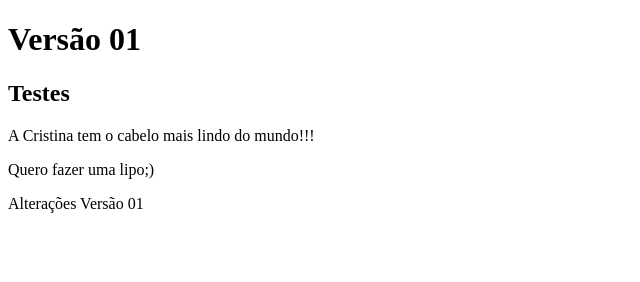
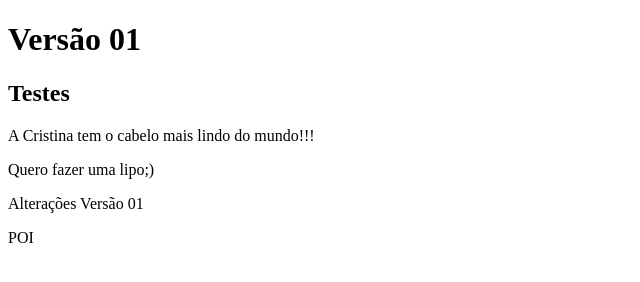
Before and after one commit to Cr1st1n4-1303/aulasINFO21A, a plain HTML site: page index.html in a window 1280 px wide. Shown: the full height of the page, 0-640 px from the left. Drawn offline with Linux system fonts and the light colour scheme.

Commit message:
alteração

```diff
--- a/index.html
+++ b/index.html
@@ -12,5 +12,6 @@
 
     <p>Quero fazer uma lipo;)</p>
     <p>Alterações Versão 01</p>
+    <p>POI</p>
 </body>
 </html>
```
